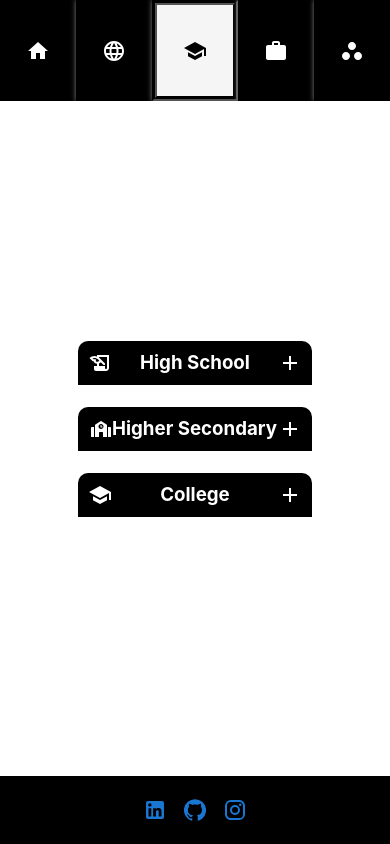
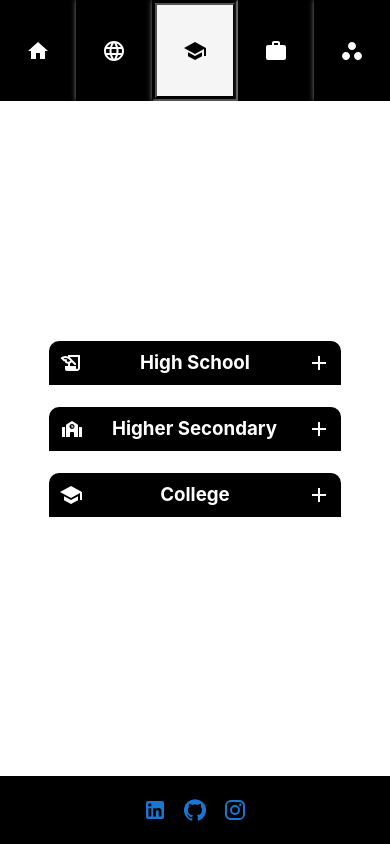
Before and after one commit to aearavindh/profile, a React (Create React App) app: page /education in a window 390 px wide. Built offline with nearby package versions, Linux system fonts and the light colour scheme.

Commit message:
CSS adjustments

```diff
--- a/src/App.css
+++ b/src/App.css
@@ -32,6 +32,10 @@
   transition: font-size 1s;
 }
 
+.app__link > p {
+  text-align: center;
+}
+
 @media only screen and (max-width: 600px) {
   .app__link > p {
     display: none;
--- a/src/components/Accordion.css
+++ b/src/components/Accordion.css
@@ -1,14 +1,14 @@
 .accordion {
   display: flex;
   flex-direction: column;
-  width: 40vw;
+  width: 50vw;
   margin: 1px;
   transition: 1s;
 }
 
 @media only screen and (max-width: 600px) {
   .accordion {
-    width: 60vw;
+    width: 75vw;
   }
 }
 
@@ -34,20 +34,24 @@
   background-color: lightgray;
   padding: 10px;
   border-radius: 0 0 10px 10px;
-  height: 40px;
+  height: 60px;
   transition: 1s;
 }
 
 .accordion__body > p {
-  flex: 0.8;
+  flex: 0.7;
   transition: 1s;
   text-align: center;
 }
 
 .accordion__score {
-  flex: 0.2;
+  flex: 0.3;
   display: flex;
   flex-direction: column;
   align-items: center;
   justify-content: center;
 }
+
+.accordion__score > p {
+  text-align: center;
+}
```
